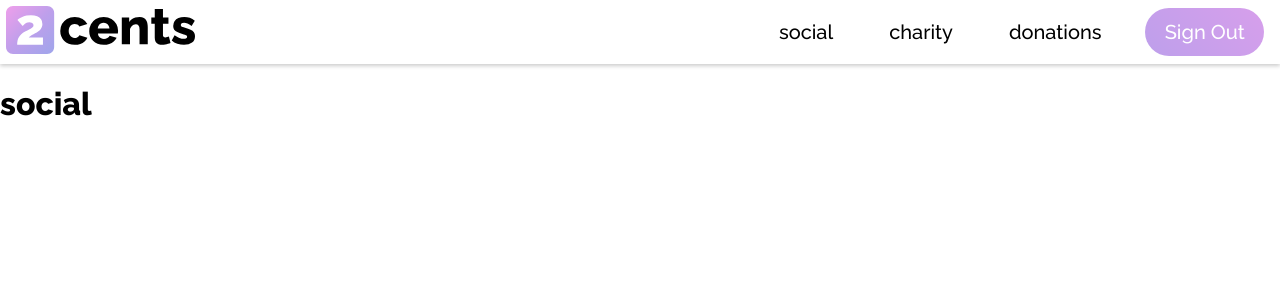
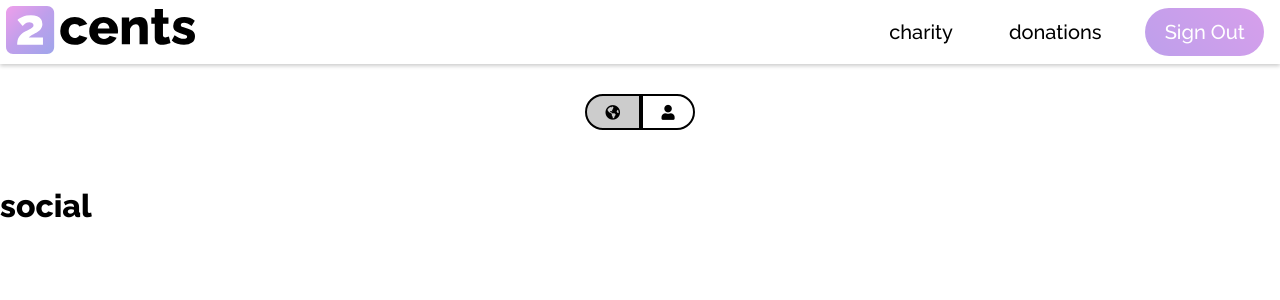
Before and after one commit to tappenze/2cents, a React (Create React App) app in the folder frontend/frontend-react/: page /social in a window 1280 px wide. Shown: the top 300 px of the page. Built offline with nearby package versions, Linux system fonts and the light colour scheme; no server answers; sample sign-in values are in the browser's storage.

Commit message:
more front end changes

```diff
--- a/frontend/frontend-react/src/App.scss
+++ b/frontend/frontend-react/src/App.scss
@@ -26,6 +26,17 @@ button {
   box-shadow: 0 2px 4px 0 rgba(0,0,0,.2);
   z-index: 10;
 }
+
+.noShadowNav {
+  display: flex;
+  height: 8vh;
+  align-items: center;
+  justify-content: center;
+  postition: relative;
+  z-index: 10;
+}
+
+
 
 .left, .right {
   flex: 1;
@@ -1194,13 +1205,13 @@ $speed: 40s;
 
 /* card */
 .card {
-  box-shadow: 0px 2px 8px 0px var(--clr-gray-light);
+  box-shadow: 0px 2px 8px 0px #000;
   text-align: center;
   border-radius: 1rem;
   position: relative;
   overflow: hidden;
-  width: 80%;
-  height: 80%;
+  width: 90%;
+  height: 100%;
   text-decoration: none;
   color: #000;
   margin: 15px;
@@ -1238,7 +1249,7 @@ $speed: 40s;
   flex-direction: row;
   flex-wrap: wrap;
   width: 100%;
-  height: 50vh;
+  height: 40vh;
   p {
     font-size: 12px;
   }
@@ -1415,10 +1426,15 @@ $speed: 40s;
   width: 100vw;
   height: 15vh;
   // box-shadow: 0 2px 4px 0 rgba(0,0,0,.2);
-  hr {
-    border: 1px  #000;
-
-  }
+
+}
+
+.donationHr {
+  border: 1px  #000;
+  height: 1vh;
+  width: 5px;
+  padding: 0px 100px;
+
 }
 
 
@@ -1497,3 +1513,60 @@ $speed: 40s;
   -webkit-filter: drop-shadow( 1.5px 1.5px 1px rgba(0, 0, 0, .7));
   filter: drop-shadow( 1.5px 1.5px 1px rgba(0, 0, 0, .7));
 }
+
+.selectedRadio {
+  background-color: #f00;
+  z-index: 20;
+}
+
+.btnGroup {
+  display: inline;
+
+  height: 10vh;
+  text-decoration: none;
+  &--radiobtn {
+    // background: #fff;
+    &--selectedRadio {
+      background-color: #ccc;
+      border-color: #000;
+      color: #000;
+      font-size: 15px;
+      border-left-width: 0;
+      display: inline-block;
+      padding: .5em 1.25em;
+      border: 2px solid;
+      &:first-child {
+        border-left-width: 2px;
+        border-radius: 2em 0 0 2em;
+      }
+
+      &:last-child {
+        border-radius: 0 2em 2em 0;
+      }
+    }
+    &--noSelectedRadio {
+      background-color: #fff;
+      border-color: #000;
+      color: #000;
+      font-size: 15px;
+      border-left-width: 0;
+      display: inline-block;
+      padding: .5em 1.25em;
+      border: 2px solid;
+      &:first-child {
+        border-left-width: 2px;
+        border-radius: 2em 0 0 2em;
+      }
+
+      &:last-child {
+        border-radius: 0 2em 2em 0;
+      }
+    }
+
+
+
+
+
+  }
+
+}
--- /dev/null
+++ b/frontend/frontend-react/src/components/DonationSwitchGlobal.js
@@ -0,0 +1,67 @@
+import React from 'react'
+import {
+  BrowserRouter as Router,
+  Link,
+  Route,
+  Switch,
+} from 'react-router-dom'
+import PropTypes from "prop-types";
+import { withRouter } from "react-router";
+
+
+class DonationSwitchGlobal extends React.Component {
+	static propTypes = {
+        match: PropTypes.object.isRequired,
+        location: PropTypes.object.isRequired,
+        history: PropTypes.object.isRequired
+    }
+
+    constructor() {
+        super()
+
+        this.state = {
+            global: true
+        }
+    }
+
+
+
+    componentDidMount() {
+
+    }
+
+    handleUserClick = () => {
+        if (this.state.global) {
+            this.setState({
+                global: true
+            })
+            this.props.history.push('/donations')
+        }
+
+    }
+
+
+	render() {
+
+        const { match, location, history } = this.props
+        console.log(this.state)
+        let globalClass = this.state.global?'--selectedRadio':'--noSelectedRadio'
+        let userClass = this.state.global?'--noSelectedRadio':'--selectedRadio'
+		return(
+			<div>
+                <br/>
+                <br/>
+		      <div class="noShadowNav">
+		          <div class="middle">
+                    <span class="btnGroup">
+                        <button class={ "btnGroup--radiobtn" + globalClass } ><i class="fas fa-globe-americas"></i></button>
+                        <button class={ "btnGroup--radiobtn" + userClass } onClick={this.handleUserClick}><i class="fas fa-user"></i></button>
+                    </span>
+		          </div>
+		      </div>
+		    </div>
+		)
+	}
+}
+
+export default withRouter(DonationSwitchGlobal);
--- /dev/null
+++ b/frontend/frontend-react/src/components/DonationSwitchUser.js
@@ -0,0 +1,67 @@
+import React from 'react'
+import {
+  BrowserRouter as Router,
+  Link,
+  Route,
+  Switch,
+} from 'react-router-dom'
+import PropTypes from "prop-types";
+import { withRouter } from "react-router";
+
+
+class DonationSwitchUser extends React.Component {
+	static propTypes = {
+        match: PropTypes.object.isRequired,
+        location: PropTypes.object.isRequired,
+        history: PropTypes.object.isRequired
+    }
+
+    constructor() {
+        super()
+
+        this.state = {
+            global: false
+        }
+    }
+
+
+
+    componentDidMount() {
+
+    }
+
+    handleGlobeClick = () => {
+        if (!this.state.global) {
+            this.setState({
+                global: true
+            })
+            this.props.history.push('/social')
+        }
+
+    }
+
+
+	render() {
+
+        const { match, location, history } = this.props
+        console.log(this.state)
+        let globalClass = this.state.global?'--selectedRadio':'--noSelectedRadio'
+        let userClass = this.state.global?'--noSelectedRadio':'--selectedRadio'
+		return(
+			<div>
+                <br/>
+                <br/>
+		      <div class="noShadowNav">
+		          <div class="middle">
+                    <span class="btnGroup">
+                        <button class={ "btnGroup--radiobtn" + globalClass } onClick={this.handleGlobeClick}><i class="fas fa-globe-americas"></i></button>
+                        <button class={ "btnGroup--radiobtn" + userClass }><i class="fas fa-user"></i></button>
+                    </span>
+		          </div>
+		      </div>
+		    </div>
+		)
+	}
+}
+
+export default withRouter(DonationSwitchUser);
--- a/frontend/frontend-react/src/components/Navbar.js
+++ b/frontend/frontend-react/src/components/Navbar.js
@@ -23,9 +23,6 @@ class Navbar extends React.Component {
                     </a>
 		          </div>
 		          <div class="right">
-		            <a class="item" href="/social">
-		              social
-		            </a>
 		            <a class="item" href="/charity">
 		              charity
 		            </a>
--- a/frontend/frontend-react/src/pages/Charity.js
+++ b/frontend/frontend-react/src/pages/Charity.js
@@ -32,6 +32,10 @@ class Charity extends React.Component {
 		})
   }
 
+  transition = () => {
+
+  }
+
 	handleClick = async (e) => {
 		await console.log(e)
 		let result = await charityStatus(window.localStorage.getItem("jwt"))
@@ -40,7 +44,6 @@ class Charity extends React.Component {
 			await this.setState({
 				charity: e.target.id
 			})
-			this.props.history.push('/home')
 			// do some sort of popup to mark that the user is done signing up
 		}
 		else {
@@ -148,6 +151,14 @@ class Charity extends React.Component {
 								</div>
 						</div>
 					</div>
+					<div class="box-modal">
+						<div class="overlay"></div>
+						<div class="body-modal">
+						<div class="inner-body-modal">
+							hello it's me
+						</div>
+						</div>
+					</div>
 				</div>
 			)
 		}
@@ -159,6 +170,14 @@ class Charity extends React.Component {
 					</div>
 					<div class="cardRow">
 
+					</div>
+					<div class="box-modal">
+						<div class="overlay"></div>
+						<div class="body-modal">
+						<div class="inner-body-modal">
+							hello it's me
+						</div>
+						</div>
 					</div>
 				</div>
 			)
--- a/frontend/frontend-react/src/pages/Donations.js
+++ b/frontend/frontend-react/src/pages/Donations.js
@@ -10,6 +10,7 @@ import feedingAmerica from '../img/feedingAmericaIcon.svg'
 import roomToRead from '../img/roomToReadIcon.svg'
 import unitedWay from '../img/unitedWayIcon.svg'
 import waterOrg from '../img/waterOrgIcon.svg'
+import DonationSwitch from '../components/DonationSwitchUser'
 
 let BASE = "http://localhost:5000";
 
@@ -78,7 +79,10 @@ class Donations extends React.Component {
 		let unfiltered = this.state.transactions.map((transaction) => {
 			if (transaction.amount > 0 && (Math.ceil(transaction.amount) !== transaction.amount)) {
 				let temp = transaction
-				temp.amount = Math.round((Math.ceil(transaction.amount) - transaction.amount) * 100) / 100
+				temp.amount = (Math.round((Math.ceil(transaction.amount) - transaction.amount) * 100) / 100).toString()
+				if (temp.amount.length < 4) {
+					temp.amount += '0'
+				}
 				temp.charity = "unitedWay"
 				return temp
 			}
@@ -136,9 +140,9 @@ class Donations extends React.Component {
 
 			return (
 				<div>
+					<hr/>
+					<div class="donationRow">
 
-					<div class="donationRow">
-						<hr/>
 
 
 						<div class="donationLeft">
@@ -162,9 +166,6 @@ class Donations extends React.Component {
 		})
 		mainContent = (
 			<div>
-				<div class="donationRowHeader">
-					<h1>Text Text Text Text Text</h1>
-				</div>
 
 				<div class="donationCol">
 					{ donationContent }
@@ -184,6 +185,7 @@ class Donations extends React.Component {
     return (
       <div>
         <Navbar />
+		<DonationSwitch />
         { mainContent }
       </div>
     );
--- a/frontend/frontend-react/src/pages/Social.js
+++ b/frontend/frontend-react/src/pages/Social.js
@@ -6,6 +6,7 @@ import {
   Switch,
 } from 'react-router-dom'
 import Navbar from '../components/Navbar'
+import DonationSwitch from '../components/DonationSwitchGlobal'
 import { updateActivity, charityStatus } from "../connections/userConnections";
 
 
@@ -24,6 +25,7 @@ class Social extends React.Component {
 		return(
 			<div>
 				<Navbar />
+				<DonationSwitch />
 		      <h1>social</h1>
 		  </div>
 		)
```
